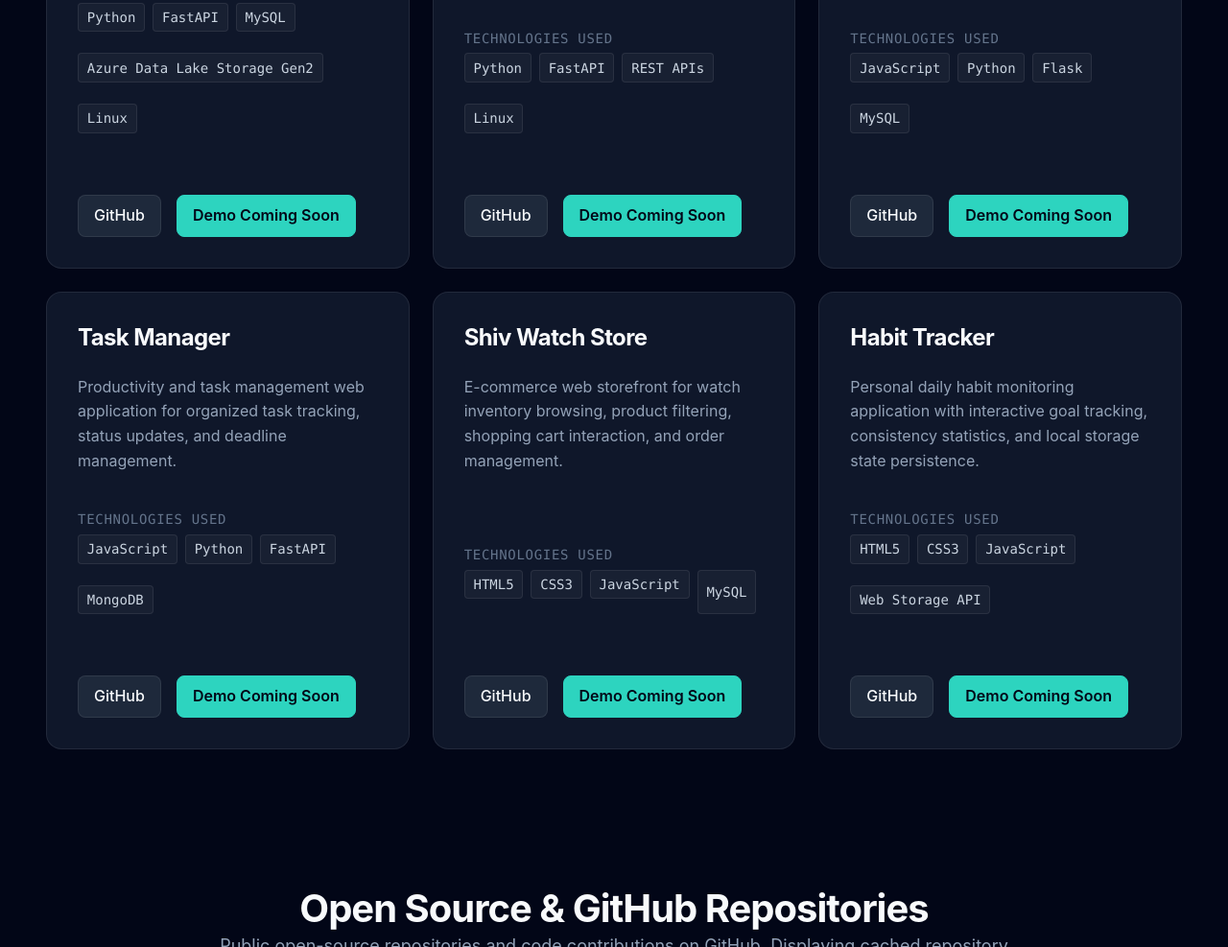
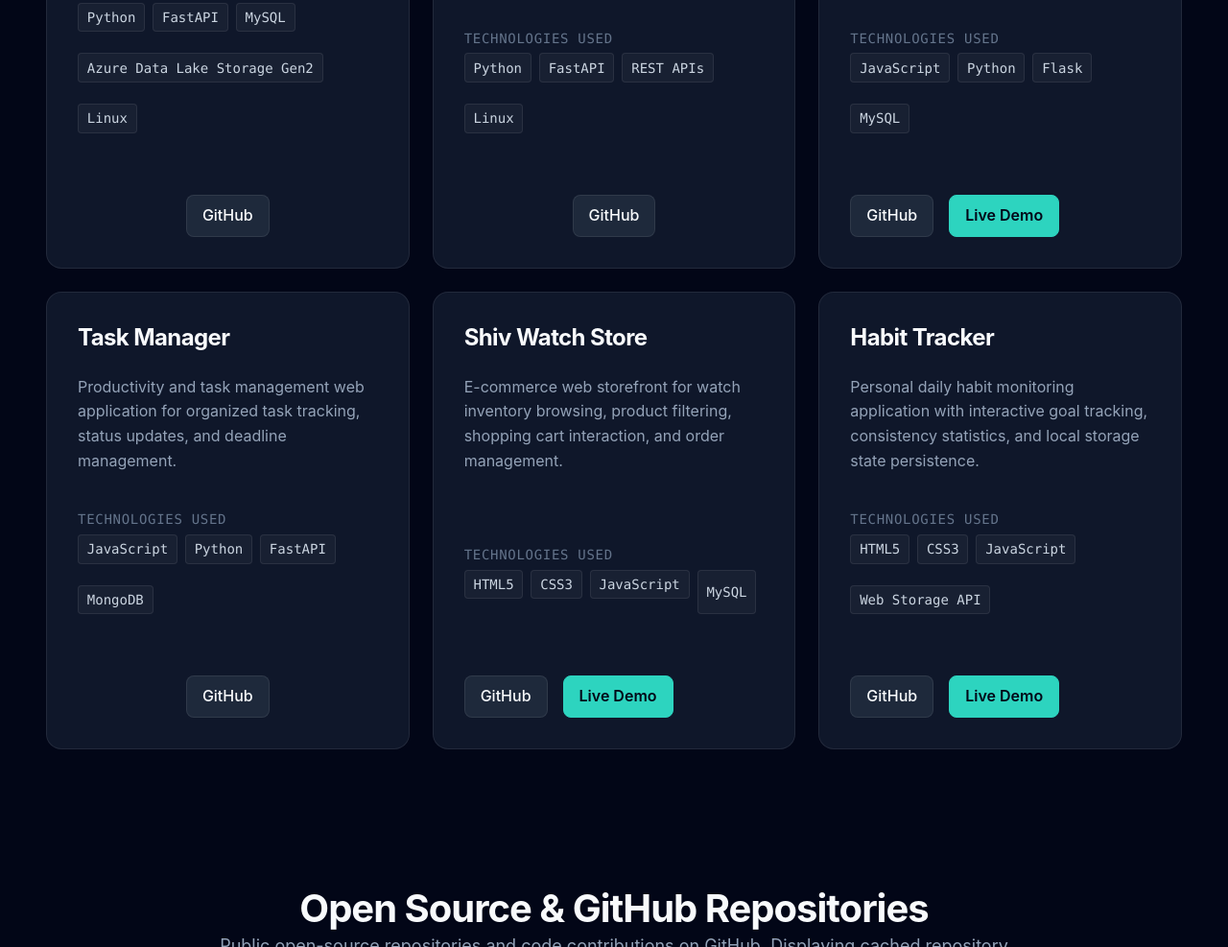
Before and after one commit to pavanporiya/portfolio, a plain HTML site: page index.html in a window 1280 px wide. Shown: the part 3260-4247 px from the top of the page at 96% size. Drawn offline with Linux system fonts and the light colour scheme; no server answers.

Commit message:
refactor: improve project cards and update live demo links

```diff
--- a/assets/css/projects.css
+++ b/assets/css/projects.css
@@ -380,6 +380,18 @@
   padding-top: var(--space-2, 0.5rem);
 }
 
+/* Center single action button horizontally when card has only one button */
+.project-links:has(> .btn-link:only-child),
+.project-links:has(> a:only-child) {
+  justify-content: center;
+}
+
+.project-links > .btn-link:only-child,
+.project-links > a:only-child {
+  margin-left: auto;
+  margin-right: auto;
+}
+
 .project-links .btn-link {
   display: inline-flex;
   align-items: center;
--- a/index.html
+++ b/index.html
@@ -326,7 +326,6 @@
               </div>
               <div class="project-links">
                 <a href="https://github.com/pavanporiya/VaultDocs" target="_blank" rel="noopener noreferrer" class="btn-link" aria-label="VaultDocs repository on GitHub (opens in new tab)">GitHub <span class="sr-only">(opens in new tab)</span></a>
-                <span class="btn-link text-muted">Demo Coming Soon</span>
               </div>
             </div>
           </article>
@@ -349,7 +348,6 @@
               </div>
               <div class="project-links">
                 <a href="https://github.com/pavanporiya/Ai-Assistant" target="_blank" rel="noopener noreferrer" class="btn-link" aria-label="Virtual AI Assistant repository on GitHub (opens in new tab)">GitHub <span class="sr-only">(opens in new tab)</span></a>
-                <span class="btn-link text-muted">Demo Coming Soon</span>
               </div>
             </div>
           </article>
@@ -372,7 +370,7 @@
               </div>
               <div class="project-links">
                 <a href="https://github.com/pavanporiya/Fitness_App" target="_blank" rel="noopener noreferrer" class="btn-link" aria-label="Fitness App repository on GitHub (opens in new tab)">GitHub <span class="sr-only">(opens in new tab)</span></a>
-                <span class="btn-link text-muted">Demo Coming Soon</span>
+                <a href="https://fitness-app-azure-psi.vercel.app/" target="_blank" rel="noopener noreferrer" class="btn-link" aria-label="Fitness App live demo (opens in new tab)">Live Demo <span class="sr-only">(opens in new tab)</span></a>
               </div>
             </div>
           </article>
@@ -395,7 +393,6 @@
               </div>
               <div class="project-links">
                 <a href="https://github.com/pavanporiya/Task-Manager" target="_blank" rel="noopener noreferrer" class="btn-link" aria-label="Task Manager repository on GitHub (opens in new tab)">GitHub <span class="sr-only">(opens in new tab)</span></a>
-                <span class="btn-link text-muted">Demo Coming Soon</span>
               </div>
             </div>
           </article>
@@ -418,7 +415,7 @@
               </div>
               <div class="project-links">
                 <a href="https://github.com/pavanporiya/shiv-watch-store" target="_blank" rel="noopener noreferrer" class="btn-link" aria-label="Shiv Watch Store repository on GitHub (opens in new tab)">GitHub <span class="sr-only">(opens in new tab)</span></a>
-                <span class="btn-link text-muted">Demo Coming Soon</span>
+                <a href="https://shiv-watch-store.vercel.app/" target="_blank" rel="noopener noreferrer" class="btn-link" aria-label="Shiv Watch Store live demo (opens in new tab)">Live Demo <span class="sr-only">(opens in new tab)</span></a>
               </div>
             </div>
           </article>
@@ -441,7 +438,7 @@
               </div>
               <div class="project-links">
                 <a href="https://github.com/pavanporiya/habit-tracker" target="_blank" rel="noopener noreferrer" class="btn-link" aria-label="Habit Tracker repository on GitHub (opens in new tab)">GitHub <span class="sr-only">(opens in new tab)</span></a>
-                <span class="btn-link text-muted">Demo Coming Soon</span>
+                <a href="https://habit-tracker-4v1h.vercel.app/" target="_blank" rel="noopener noreferrer" class="btn-link" aria-label="Habit Tracker live demo (opens in new tab)">Live Demo <span class="sr-only">(opens in new tab)</span></a>
               </div>
             </div>
           </article>
```
Also changed, not shown: 1 other file.
